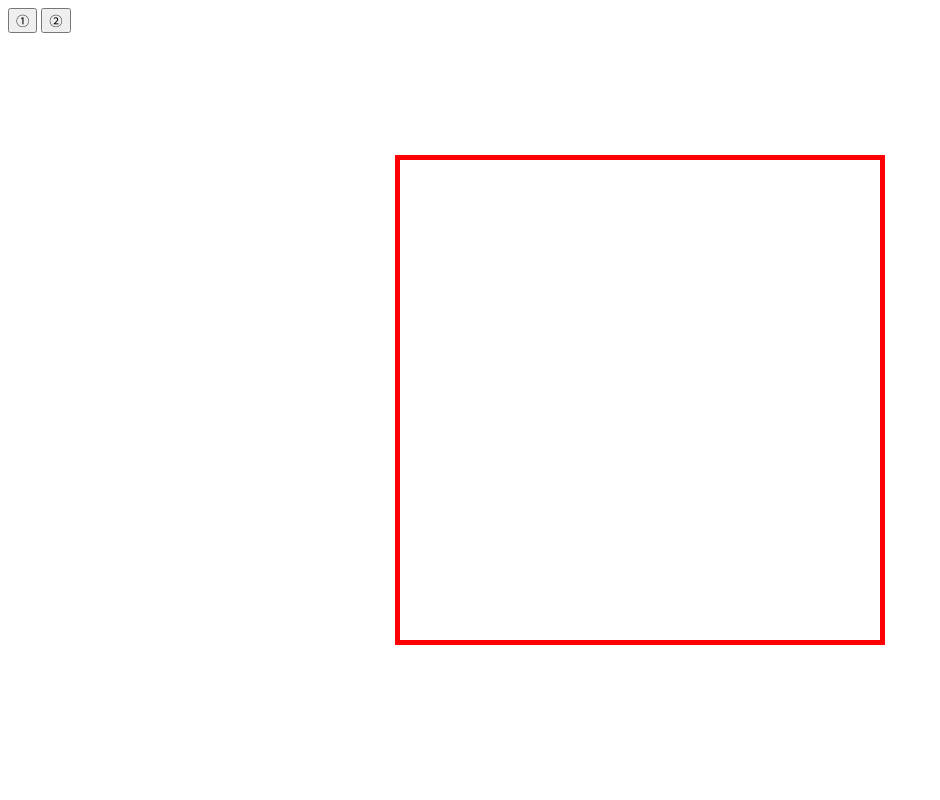
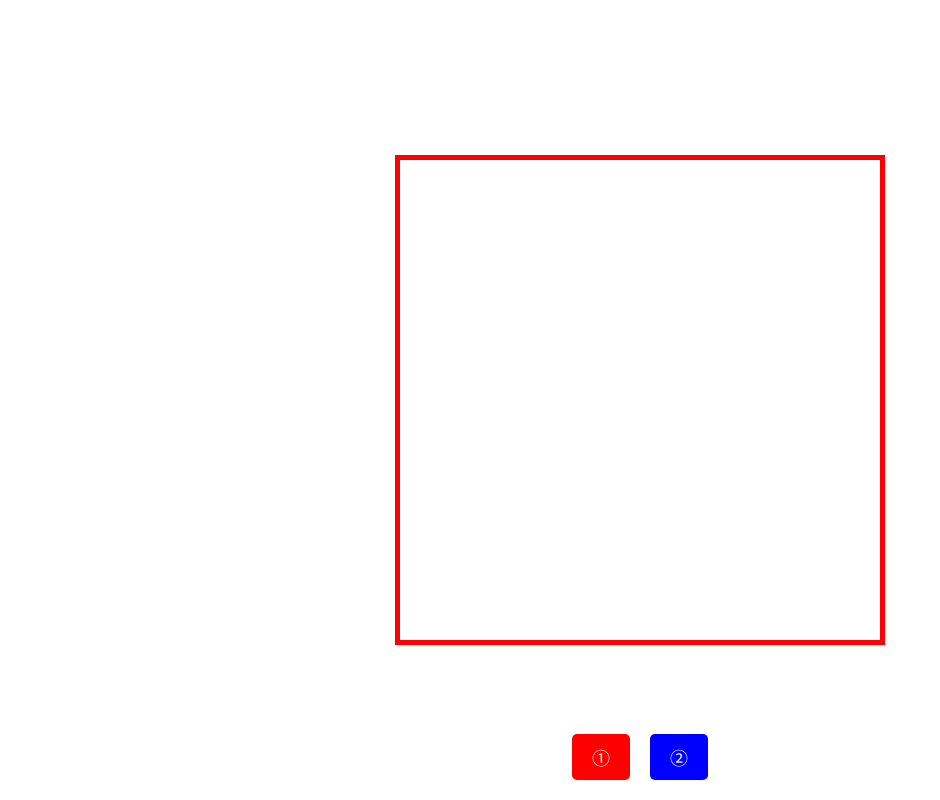
Before and after one commit to Nda1N/000, a plain HTML site: page index.html in a window 1280 px wide. Shown: the whole page, without its empty margins (0-940 px from the left). Drawn offline with Linux system fonts and the light colour scheme.

Commit message:
Update style.css

```diff
--- a/style.css
+++ b/style.css
@@ -65,6 +65,36 @@
     cursor: pointer;
 }
 
+/* 画面下中央に配置 */
+#buttonContainer {
+    position: fixed;
+    bottom: 20px;
+    left: 50%;
+    transform: translateX(-50%);
+    display: flex;
+    gap: 20px;
+    z-index: 999;
+}
+
+#button1, #button2 {
+    padding: 10px 20px;
+    font-size: 18px;
+    border: none;
+    cursor: pointer;
+    border-radius: 5px;
+}
+
+#button1 {
+    background-color: red;
+    color: white;
+}
+
+#button2 {
+    background-color: blue;
+    color: white;
+}
+
+
 /* ローディング画面 */
 #loadingCircle {
     position: fixed;
```
